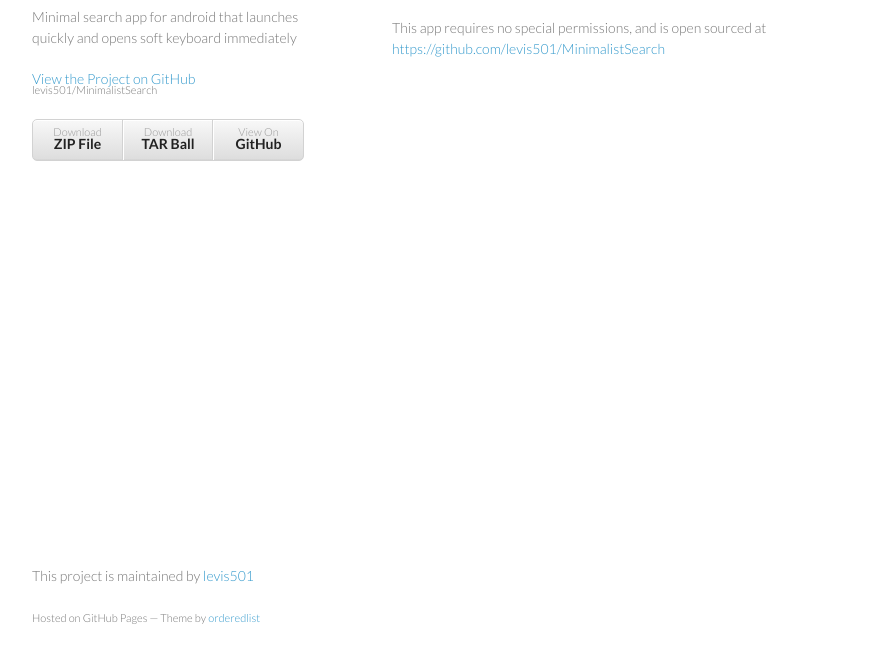
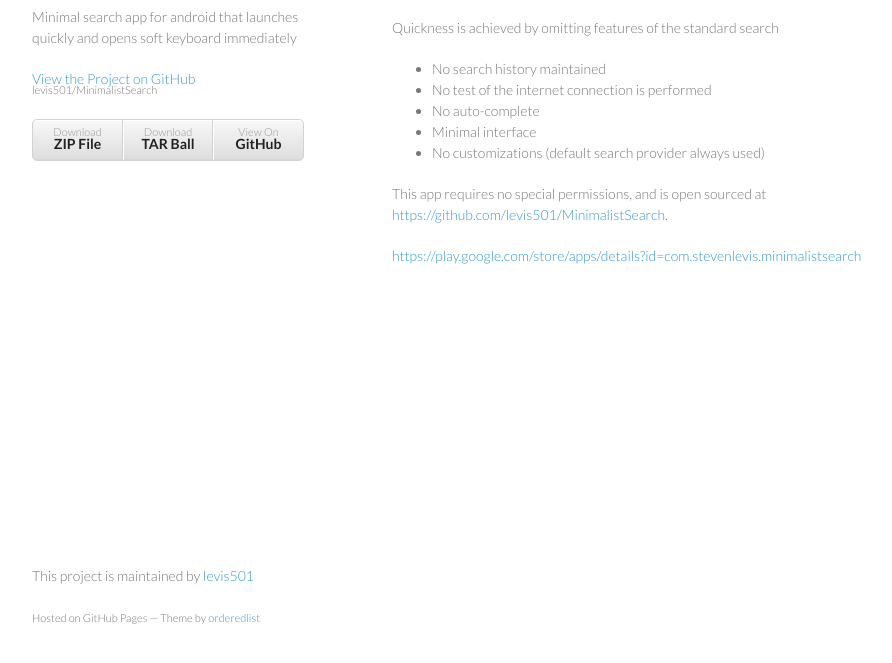
Before and after one commit to levis501/MinimalistSearch, a plain HTML site: page index.html in a window 1280 px wide. Shown: the part 103-766 px from the top of the page, without its empty margins (178-1070 px from the left). Drawn offline with Linux system fonts and the light colour scheme.

Commit message:
Create gh-pages branch via GitHub

```diff
--- a/index.html
+++ b/index.html
@@ -30,7 +30,17 @@
       <section>
         <p>Minimal search app for android that launches quickly and opens soft keyboard immediately</p>
 
-<p>This app requires no special permissions, and is open sourced at <a href="https://github.com/levis501/MinimalistSearch">https://github.com/levis501/MinimalistSearch</a></p>
+<p>Quickness is achieved by omitting features of the standard search</p>
+
+<ul>
+<li>No search history maintained</li>
+<li>No test of the internet connection is performed</li>
+<li>No auto-complete</li>
+<li>Minimal interface</li>
+<li>No customizations (default search provider always used)</li>
+</ul><p>This app requires no special permissions, and is open sourced at <a href="https://github.com/levis501/MinimalistSearch">https://github.com/levis501/MinimalistSearch</a>.  </p>
+
+<p><a href="https://play.google.com/store/apps/details?id=com.stevenlevis.minimalistsearch">https://play.google.com/store/apps/details?id=com.stevenlevis.minimalistsearch</a></p>
       </section>
       <footer>
         <p>This project is maintained by <a href="https://github.com/levis501">levis501</a></p>
--- a/params.json
+++ b/params.json
@@ -1 +1 @@
-{"name":"Minimalist Search","tagline":"Minimal search app for android that launches quickly and opens soft keyboard immediately","body":"Minimal search app for android that launches quickly and opens soft keyboard immediately\r\n\r\nThis app requires no special permissions, and is open sourced at https://github.com/levis501/MinimalistSearch\r\n","google":"","note":"Don't delete this file! It's used internally to help with page regeneration."}
+{"name":"Minimalist Search","tagline":"Minimal search app for android that launches quickly and opens soft keyboard immediately","body":"Minimal search app for android that launches quickly and opens soft keyboard immediately\r\n\r\nQuickness is achieved by omitting features of the standard search\r\n- No search history maintained\r\n- No test of the internet connection is performed\r\n- No auto-complete\r\n- Minimal interface\r\n- No customizations (default search provider always used)\r\n\r\nThis app requires no special permissions, and is open sourced at https://github.com/levis501/MinimalistSearch.  \r\n\r\n\r\n\r\nhttps://play.google.com/store/apps/details?id=com.stevenlevis.minimalistsearch\r\n\r\n","google":"","note":"Don't delete this file! It's used internally to help with page regeneration."}
```
